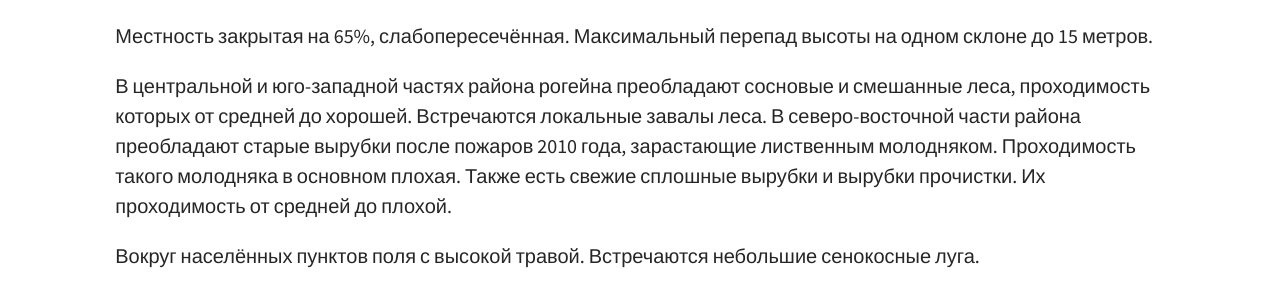
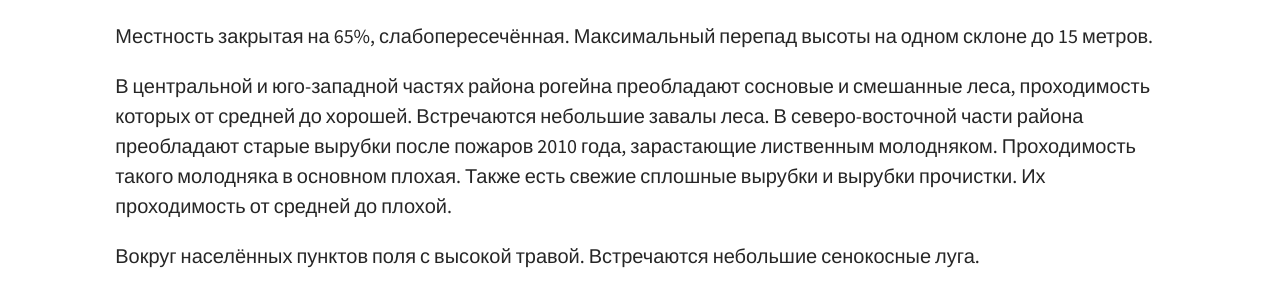
Before and after one commit to ForestAdventure/hidden, a Jekyll site: the page built from _posts/2020-07-14-fa-regulations.md, in a window 1280 px wide and 900 px high, scrolled down 852 px. Shown: the part 187-483 px from the top of the window. Built offline with Jekyll 4.4.1, drawn with Linux system fonts in a browser that asks for light colours; some of the changed text lies outside the part shown.

Commit message:
Update 2020-07-14-fa-regulations.md

```diff
--- a/_posts/2020-07-14-fa-regulations.md
+++ b/_posts/2020-07-14-fa-regulations.md
@@ -36,7 +36,7 @@ tags: [Положение, Рогейн, "2020"]
 Максимальный перепад высоты на одном склоне до 15 метров.
 
 В центральной и юго-западной частях района рогейна преобладают сосновые и смешанные леса, проходимость которых от средней до хорошей.
-Встречаются локальные завалы леса.
+Встречаются небольшие завалы леса.
 В северо-восточной части района преобладают старые вырубки после пожаров 2010 года, зарастающие лиственным молодняком.
 Проходимость такого молодняка в основном плохая. Также есть свежие сплошные вырубки и вырубки прочистки. Их проходимость от средней до плохой.
 
```
Also changed, not shown: other parts of _posts/2020-07-14-fa-regulations.md (+4 -0 lines).
